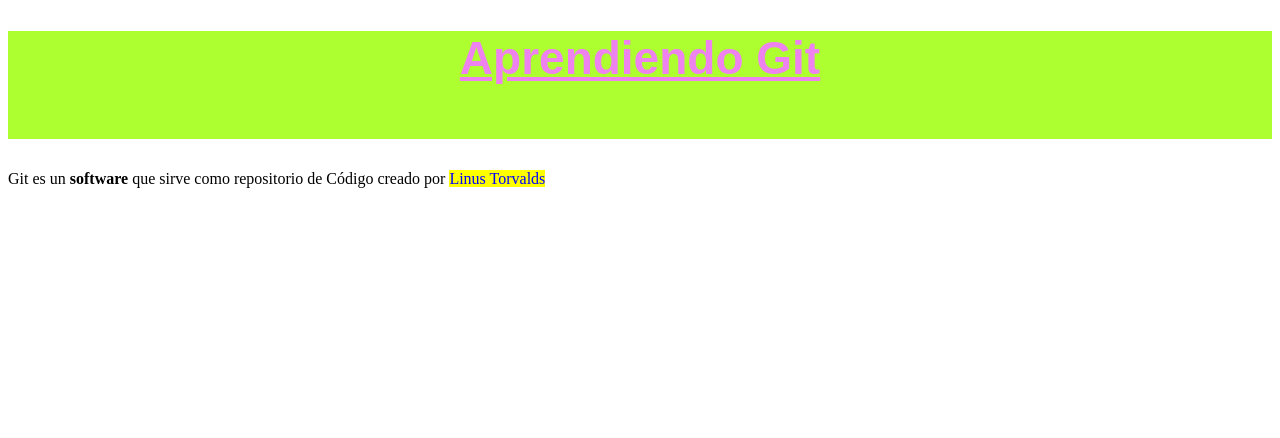
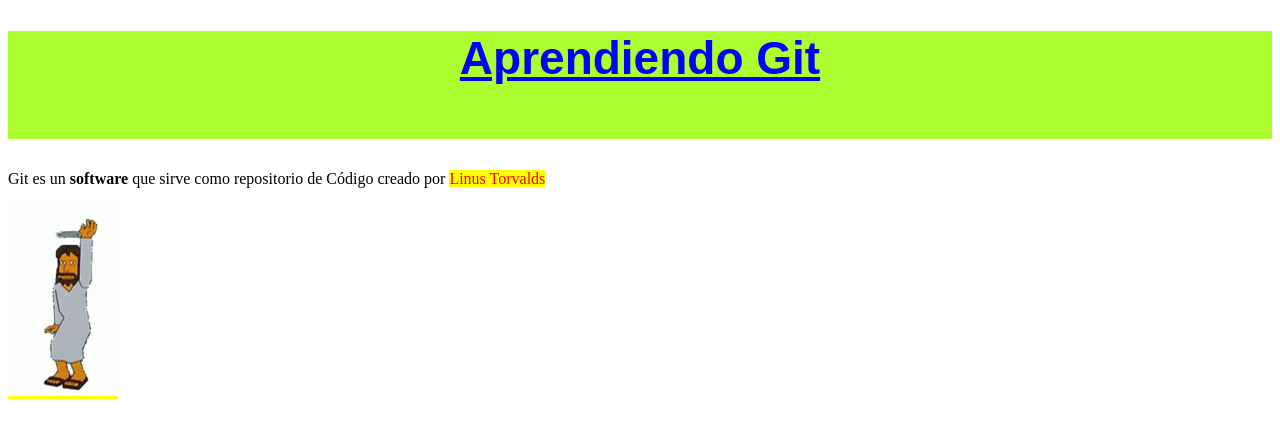
Before and after one commit to ncardaci/PWFE-M1-03, a plain HTML site: page index.html in a window 1280 px wide. Drawn offline with Linux system fonts and the light colour scheme.

Commit message:
el abc de html css y js

```diff
--- /dev/null
+++ b/css/style.css
@@ -0,0 +1,17 @@
+h1 {
+		text-decoration: underline;
+		font-family: arial;
+		text-align: center;
+		color: blue;
+		background-color: greenyellow;
+		font-size: 46px;
+	}
+a {
+	background-color: yellow;
+	color: blue;
+	text-decoration: none;
+	font-family: time new romans;
+   }
+a:hover {
+	background-color: red;
+	}
--- a/index.html
+++ b/index.html
@@ -3,24 +3,23 @@
 	<head>
 		<meta charset="utf-8"><!--Charset define el código de caracteres que voy a utilizar para el armado de la pagina (utf-8 toma los caracteres especiales del español)-->
 		<title>EANT - Fullstack Essentials</title>
+		<link rel="stylesheet" type="text/css" href="css/style.css">
 		<style >
-			h1 {text-decoration: underline;
-				font-family: arial;
-				text-align: center;
-				color: violet;
-				background-color: greenyellow;
-				font-size: 46px;
-				}
-			a {background-color: yellow;
-				color: blue;
-				text-decoration: none;
-				font-family: time new romans;
-			   }
-			a:hover {background-color: red;}
+			a{
+				color: red;
+			}
 		</style>
 	</head>
 	<body>
 		<h1>Aprendiendo Git<br><br></h1>
 		<p>Git es un <strong>software</strong> que sirve como repositorio de Código creado por <a href="https://es.wikipedia.org/wiki/Linus_Torvalds" target="_blank" title="ver mas en la wikipedia">Linus Torvalds</a></p>
+		<a href="https://twitter.com/jesusbailarin?lang=es" target="_blank">
+		<img src="img/tenor.gif" alt="Imagen no disponible" width="110" >
+		</a>
+		<!-- Area para definir la parte dinámica de la página -->
+		<script src="js/main.js"></script>
+		<script>
+			document.querySelector("strong").onclick = saludar
+		</script>
 	</body>
 </html>
--- /dev/null
+++ b/js/main.js
@@ -0,0 +1,5 @@
+			 function saludar(){
+			 	window.alert("bienvenidos a Git para la Web")
+			 }
+			 window.onload = saludar
+			 document.querySelector("h1").onclick = saludar
```
Also changed, not shown: img/tenor.gif (added).
